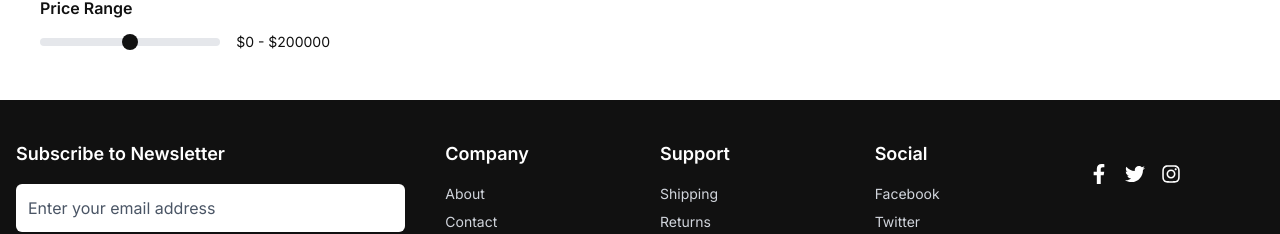
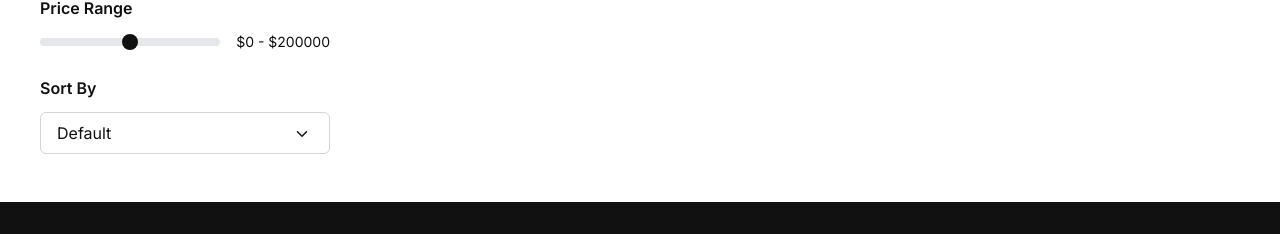
Before and after one commit to SajeedAninda/Tech-Gear, a Next.js app: page /shop in a window 1280 px wide. Shown: the part 441-675 px from the top of the page. Built offline with nearby package versions, Linux system fonts and the light colour scheme; no server answers.

Commit message:
Created sort by filter

```diff
--- a/src/components/Shopping/AllProducts.jsx
+++ b/src/components/Shopping/AllProducts.jsx
@@ -4,6 +4,7 @@ import { Rating } from '@smastrom/react-rating'
 import '@smastrom/react-rating/style.css'
 import Image from 'next/image'
 import { GrSearch } from 'react-icons/gr'
+import { IoIosArrowDown } from 'react-icons/io'
 
 const AllProducts = () => {
   const gadgetData = {
@@ -107,7 +108,18 @@ const AllProducts = () => {
           </div>
         </div>
 
-
+        {/* Sort By */}
+        <div className='mt-6'>
+          <h3 className='text-md font-semibold text-[#111] mb-3'>Sort By</h3>
+          <div className='relative'>
+            <select className='w-full px-4 py-2 border border-gray-300 rounded-md text-[#111] focus:outline-none focus:ring-2 focus:ring-[#111] focus:border-[#111] appearance-none cursor-pointer'>
+              <option value='default'>Default</option>
+              <option value='low-to-high'>Price: Low to High</option>
+              <option value='high-to-low'>Price: High to Low</option>
+            </select>
+            <IoIosArrowDown className='absolute right-5 bottom-3'/>
+          </div>
+        </div>
       </div>
 
       {/* PRODUCTS TAB  */}
```
